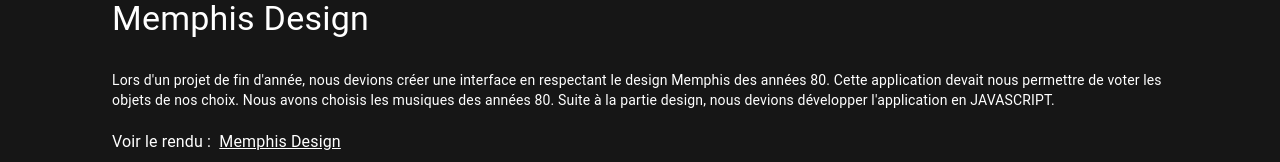
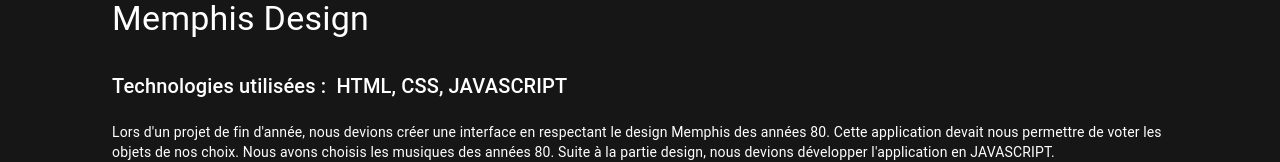
Before and after one commit to 1ouiss/louis-bouet-portfolio, a React (Create React App) app: page /portfolio/1 in a window 1280 px wide. Shown: the part 780-942 px from the top of the page. Built offline with nearby package versions, Linux system fonts and the light colour scheme.

Commit message:
del hover in competences and add stack in project

```diff
--- a/src/App.jsx
+++ b/src/App.jsx
@@ -31,28 +31,32 @@ function App() {
           title: "Memphis Design",
           description: "Lors d'un projet de fin d'année, nous devions créer une interface en respectant le design Memphis des années 80. Cette application devait nous permettre de voter les objets de nos choix. Nous avons choisis les musiques des années 80. Suite à la partie design, nous devions développer l'application en JAVASCRIPT.",
           image: "../images/memphis-design.png",
-          link: "https://github.com/1ouiss/memphis-design-project"
+          link: "https://github.com/1ouiss/memphis-design-project",
+          stack: "HTML, CSS, JAVASCRIPT",
       },
       {
           id: 2,
           title: "Pointer Class",
           description: "Lors d'un projet, nous devions créer une application en utilisant le framework Angular en TYPESCRIPT et NODEJS. Nous avons décidé de créer une application permettant de faire l'appel des élèves plus simplement. Les élèves s'identifient avec leur classe, leur nom ainsi que leur prénom, ils rentrent alors dans uns salle virtuelle. Le professeur se connecte sur son espace et peut donc télécharger directement en PDF la feuille avec les élèves présents.",
           image: "../images/pointerClass.webp",
-          link: ""
+          link: "",
+          stack: "ANGULAR, TYPESCRIPT, NODEJS",
       },
       {
           id: 3,
           title: "Halto Game",
           description: "Lors du Digital Event (projet réunissant l'ESD et l'ESP pendant 2 semaines) j'étais dans le WorkShop WebApp. L'objectif était de créer un jeu autour du thème de la « Pause ». Nous avons donc créer un jeu type Space Invider en 1 contre 1. Nous avons utilisé le Framework JAVASCRIPT REACT, NODEJS ainsi que FIREBASE.",
           image: "../images/halto.png",
-          link: "https://haltogame.com"
+          link: "https://haltogame.com",
+          stack: "REACT, NODEJS, FIREBASE",
       },
       {
           id: 4,
           title: "Landing Page - Halto Game",
           description: "Lors du Digital Event (projet réunissant l'ESD et l'ESP pendant 2 semaines) j'étais dans le WorkShop WebApp. J'ai pu créer la Landing page permettant de présenter Halto Game",
           image: "../images/halto-landing.png",
-          link: "https://discover.haltogame.com"
+          link: "https://discover.haltogame.com",
+          stack: "HTML, SCSS, JAVASCRIPT",
       }
   ])
   return (
--- a/src/components/ProjectDetail.jsx
+++ b/src/components/ProjectDetail.jsx
@@ -35,6 +35,18 @@ const ProjectDetail = ({project, id}) => {
                     >
                         {project.title}
                     </Typography>
+                    <Typography
+                        variant="h6"
+                        sx={{
+                            margin: "20px 0"
+                        }}
+                    >
+                        Technologies utilisées : &nbsp;
+                        {
+                            project.stack
+                        }
+                    </Typography>
+
                     <Typography variant="body2">
                         {
                             project.description
--- a/src/styles/pages/_about.scss
+++ b/src/styles/pages/_about.scss
@@ -84,3 +84,18 @@
         color: #161616;
     }
 }
+
+@media screen and (max-width: 768px) {
+    .box-skills{
+        .box{
+
+            &:hover{
+                width: 60px;
+            }
+            &:hover span{
+                visibility: hidden;
+                transition: transform .5s ease-out;
+            }
+        }
+    }
+}
```
